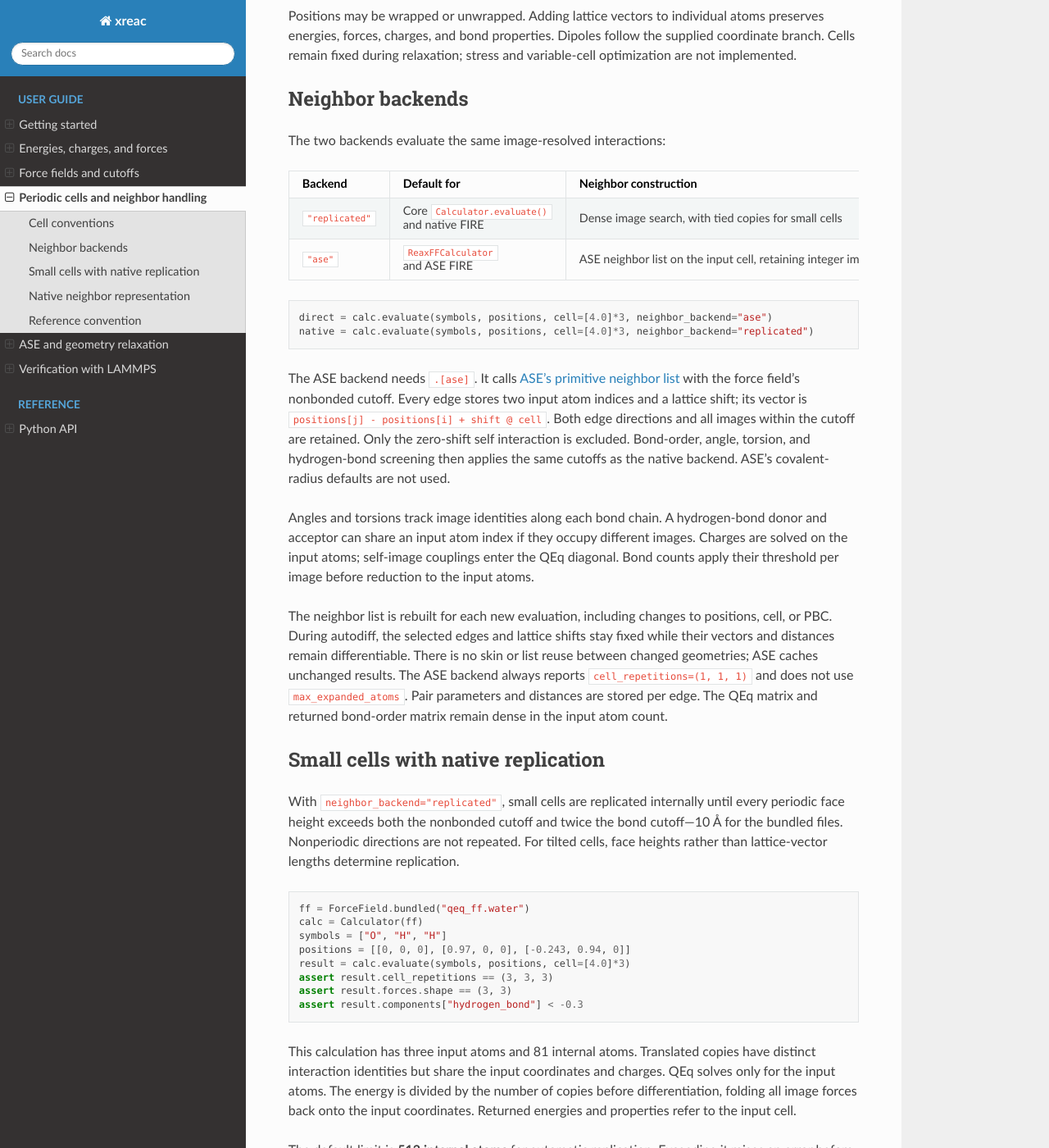
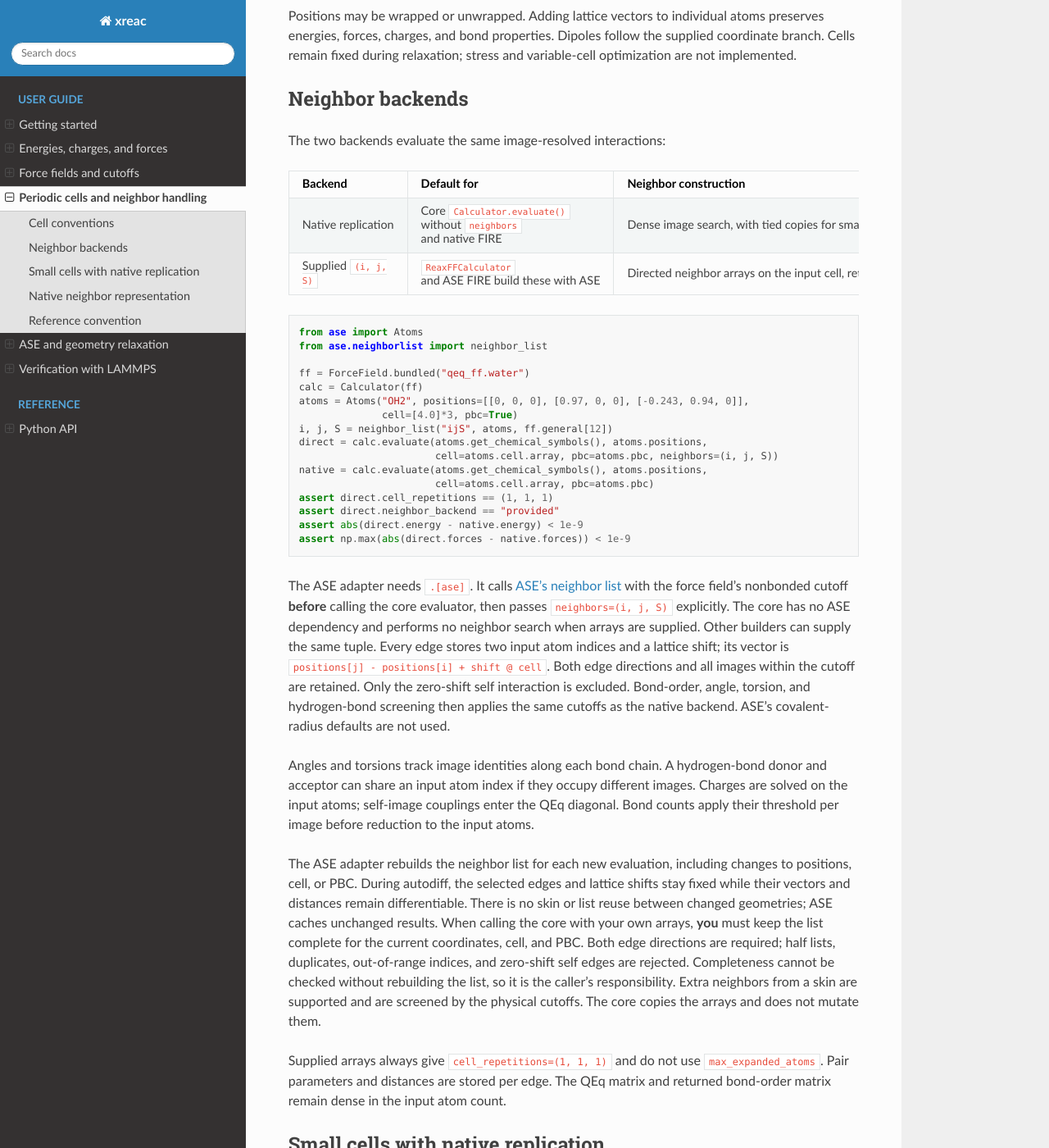
Before and after one commit to hsulab/xreac, a Sphinx documentation site: the page built from docs/periodic.md, in a window 1280 px wide and 1400 px high, scrolled down 448 px. Shown: the whole window at 82% size. Built offline with Sphinx 7.4.7 and the Read the Docs theme 3.1.0, drawn with Linux system fonts in a browser that asks for light colours; some of the changed text lies outside the part shown.

Commit message:
refact: Accept explicit neighbor arrays and build ASE lists before evaluation

````diff
--- a/docs/periodic.md
+++ b/docs/periodic.md
@@ -25,17 +25,34 @@ The two backends evaluate the same image-resolved interactions:
 
 | Backend | Default for | Neighbor construction |
 | --- | --- | --- |
-| `"replicated"` | Core `Calculator.evaluate()` and native FIRE | Dense image search, with tied copies for small cells |
-| `"ase"` | `ReaxFFCalculator` and ASE FIRE | ASE neighbor list on the input cell, retaining integer image shifts |
+| Native replication | Core `Calculator.evaluate()` without `neighbors` and native FIRE | Dense image search, with tied copies for small cells |
+| Supplied `(i, j, S)` | `ReaxFFCalculator` and ASE FIRE build these with ASE | Directed neighbor arrays on the input cell, retaining integer image shifts |
 
-```python
-direct = calc.evaluate(symbols, positions, cell=[4.0]*3, neighbor_backend="ase")
-native = calc.evaluate(symbols, positions, cell=[4.0]*3, neighbor_backend="replicated")
+```{testcode} supplied-neighbors
+from ase import Atoms
+from ase.neighborlist import neighbor_list
+
+ff = ForceField.bundled("qeq_ff.water")
+calc = Calculator(ff)
+atoms = Atoms("OH2", positions=[[0, 0, 0], [0.97, 0, 0], [-0.243, 0.94, 0]],
+              cell=[4.0]*3, pbc=True)
+i, j, S = neighbor_list("ijS", atoms, ff.general[12])
+direct = calc.evaluate(atoms.get_chemical_symbols(), atoms.positions,
+                       cell=atoms.cell.array, pbc=atoms.pbc, neighbors=(i, j, S))
+native = calc.evaluate(atoms.get_chemical_symbols(), atoms.positions,
+                       cell=atoms.cell.array, pbc=atoms.pbc)
+assert direct.cell_repetitions == (1, 1, 1)
+assert direct.neighbor_backend == "provided"
+assert abs(direct.energy - native.energy) < 1e-9
+assert np.max(abs(direct.forces - native.forces)) < 1e-9
 ```
 
-The ASE backend needs `.[ase]`. It calls
-[ASE's primitive neighbor list](https://docs.ase-lib.org/ase/neighborlist.html)
-with the force field's nonbonded cutoff. Every edge stores two input atom indices
+The ASE adapter needs `.[ase]`. It calls
+[ASE's neighbor list](https://docs.ase-lib.org/ase/neighborlist.html)
+with the force field's nonbonded cutoff **before** calling the core evaluator,
+then passes `neighbors=(i, j, S)` explicitly. The core has no ASE dependency and
+performs no neighbor search when arrays are supplied. Other builders can supply
+the same tuple. Every edge stores two input atom indices
 and a lattice shift; its vector is `positions[j] - positions[i] + shift @ cell`.
 Both edge directions and all images within the cutoff are retained. Only the
 zero-shift self interaction is excluded. Bond-order, angle, torsion, and
@@ -47,17 +64,25 @@ donor and acceptor can share an input atom index if they occupy different images
 Charges are solved on the input atoms; self-image couplings enter the QEq diagonal.
 Bond counts apply their threshold per image before reduction to the input atoms.
 
-The neighbor list is rebuilt for each new evaluation, including changes to
-positions, cell, or PBC. During autodiff, the selected edges and lattice shifts
+The ASE adapter rebuilds the neighbor list for each new evaluation, including
+changes to positions, cell, or PBC. During autodiff, the selected edges and lattice shifts
 stay fixed while their vectors and distances remain differentiable. There is
 no skin or list reuse between changed geometries; ASE caches unchanged results.
-The ASE backend always reports `cell_repetitions=(1, 1, 1)` and does not use
+When calling the core with your own arrays, **you** must keep the list complete
+for the current coordinates, cell, and PBC. Both edge directions are required;
+half lists, duplicates, out-of-range indices, and zero-shift self edges are
+rejected. Completeness cannot be checked without rebuilding the list, so it is
+the caller's responsibility. Extra neighbors from a skin are supported and are
+screened by the physical cutoffs. The core copies the arrays and does not mutate them.
+
+Supplied arrays always give `cell_repetitions=(1, 1, 1)` and do not use
 `max_expanded_atoms`. Pair parameters and distances are stored per edge. The QEq
 matrix and returned bond-order matrix remain dense in the input atom count.
 
 ## Small cells with native replication
 
-With `neighbor_backend="replicated"`, small cells are replicated internally until every periodic face height exceeds
+Without supplied arrays (or with `neighbor_backend="replicated"` on the ASE adapter),
+small cells are replicated internally until every periodic face height exceeds
 both the nonbonded cutoff and twice the bond cutoff—10 Å for the bundled files.
 Nonperiodic directions are not repeated. For tilted cells, face heights rather
 than lattice-vector lengths determine replication.
````
Also changed, not shown: README.md (+19 -2 lines), docs/api.md (+3 -3 lines), docs/ase-relaxation.md (+3 -0 lines), docs/validation.md (+4 -1 lines), validation/README.md, validation/ase-neighbors/README.md, 7 other files.
